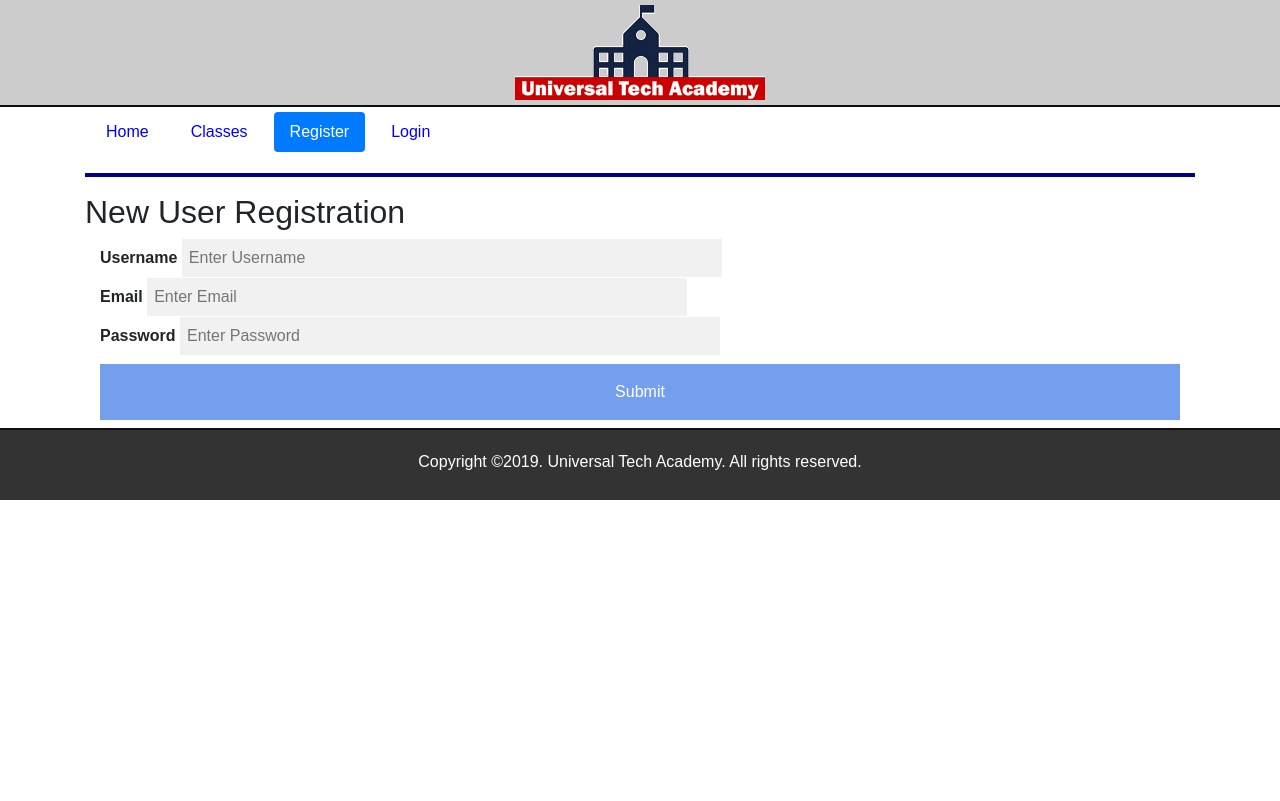
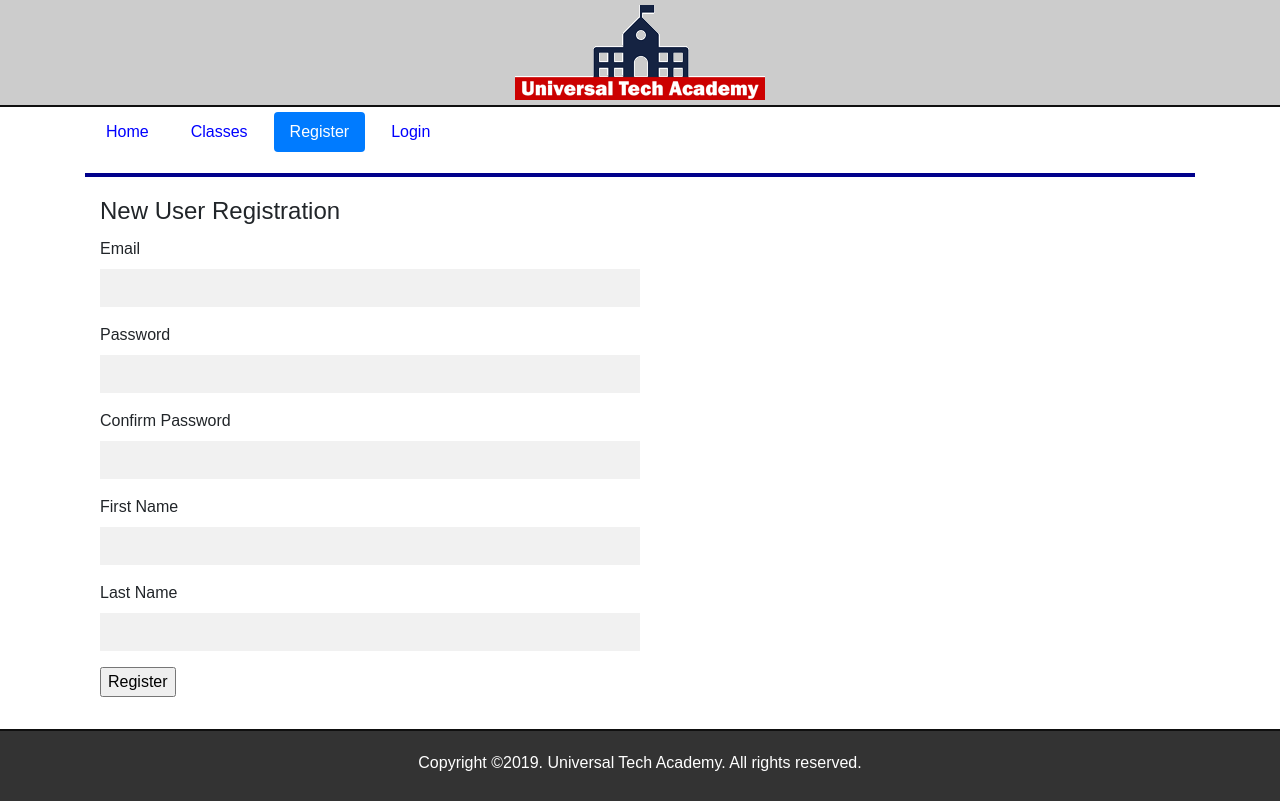
Before and after one commit to ckraczkowsky91/flask-full-stack, a Flask app: page /register in a window 1280 px wide. Before the commit the page ends 500 px from the top, so only its background shows below. Run offline with Flask 2, Linux system fonts and the light colour scheme; some libraries are stand-ins or nearby versions.

Commit message:
Updated the forms and associated web pages to perform data validation.

```diff
--- a/application/forms.py
+++ b/application/forms.py
@@ -1,17 +1,23 @@
 from flask_wtf import FlaskForm
 from wtforms import StringField, PasswordField, SubmitField, BooleanField
-from wtforms.validators import DataRequired
+from wtforms.validators import DataRequired, Email, Length, EqualTo, ValidationError
+from .models import User
 
 class LoginForm(FlaskForm):
-    email = StringField('Email', validators=[DataRequired()])
-    password = StringField('Password', validators=[DataRequired()])
+    email = StringField('Email', validators=[DataRequired(), Email()])
+    password = StringField('Password', validators=[DataRequired(), Length(min=6, max=15)])
     remember_me = BooleanField('Remember Me')
     submit = SubmitField('Login')
 
 class RegisterForm(FlaskForm):
-    email = StringField('Email', validators=[DataRequired()])
-    password = StringField('Password', validators=[DataRequired()])
-    password_confirm = StringField('Confirm Password', validators=[DataRequired()])
-    first_name = StringField('First Name', validators=[DataRequired()])
-    last_name = StringField('Last Name', validators=[DataRequired()])
+    email = StringField('Email', validators=[DataRequired(), Email()])
+    password = StringField('Password', validators=[DataRequired(), Length(min=6, max=15)])
+    password_confirm = StringField('Confirm Password', validators=[DataRequired(), Length(min=6, max=15), EqualTo('password')])
+    first_name = StringField('First Name', validators=[DataRequired(), Length(min=2, max=55)])
+    last_name = StringField('Last Name', validators=[DataRequired(), Length(min=2, max=55)])
     submit = SubmitField('Register')
+
+    def validate_email(self, email):
+        existing_user = User.objects(email = email.data).first()
+        if user:
+            raise ValidationError('Email is already in use!')
--- a/application/routes.py
+++ b/application/routes.py
@@ -36,7 +36,8 @@ def courses(term='Spring 2019'):
 
 @app.route('/register')
 def register():
-    return render_template('register.html', register=True)
+    form = RegisterForm()
+    return render_template('register.html', form=form, register=True)
 
 @app.route('/enrollment', methods=['GET', 'POST'])
 def enrollment():
--- a/application/templates/register.html
+++ b/application/templates/register.html
@@ -1,21 +1,56 @@
-
     {% extends "layout.html" %}
 
     {% block content %}
-    <h2>New User Registration</h2>
 
     <div class="container">
         <form name="register" action="register.php" method="get">
-            <label for="username"><b>Username</b></label>
-            <input type="text" placeholder="Enter Username" name="username" required>
-            <br>
-            <label for="email"><b>Email</b></label>
-            <input type="text" placeholder="Enter Email" name="email" required>
-            <br>
-            <label for="password"><b>Password</b></label>
-            <input type="password" placeholder="Enter Password" name="password" required>
-            <br class="clear">
-            <input class="btn-submit" type="submit" name="submit">
+          <fieldset class='form-group'>
+            <legend>New User Registration</legend>
+            {{ form.hidden_tag() }}
+              <p>
+                {{ form.email.label }} <br>
+                {{ form.email }}
+                {% for error in form.email.errors %}
+                  <span class='error-message'>{{ error }}</span>
+                {% endfor %}
+              </p>
+
+              <p>
+                {{ form.password.label }} <br>
+                {{ form.password }}
+                {% for error in form.password.erros %}
+                  <span class='error-message'>{{ error }}</span>
+                {% endfor %}
+              </p>
+
+              <p>
+                {{ form.password_confirm.label }} <br>
+                {{ form.password_confirm }}
+                {% for error in password_confirm %}
+                  <span class='error-message'>{{ error }}</span>
+                {% endfor %}
+              </p>
+
+              <p>
+                {{ form.first_name.label }} <br>
+                {{ form.first_name }}
+                {% for error in form.first_name.errors %}
+                  <span class='error-message'>{{ error }}</span>
+                {% endfor %}
+              </p>
+
+              <p>
+                {{ form.last_name.label }} <br>
+                {{ form.last_name }}
+                {% for error in form.first_name.error %}
+                  <span class='error-message'>{{ error }}</span>
+                {% endfor %}
+              </p>
+
+              <p>
+                {{ form.submit() }}
+              </p>
+          </fieldset>
         </form>
     </div>
     {% endblock %}
```
Also changed, not shown: application/models.py (+9 -2 lines), application/templates/login.html (+9 -1 lines).
